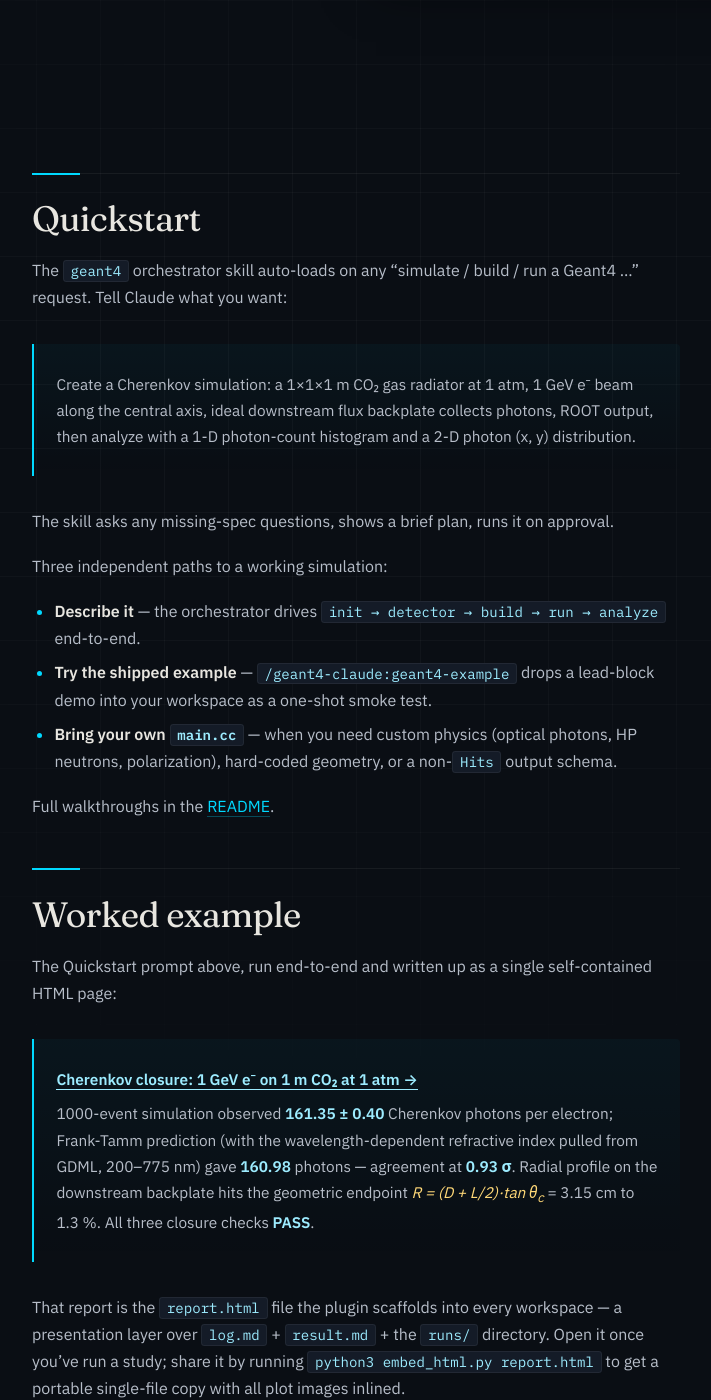
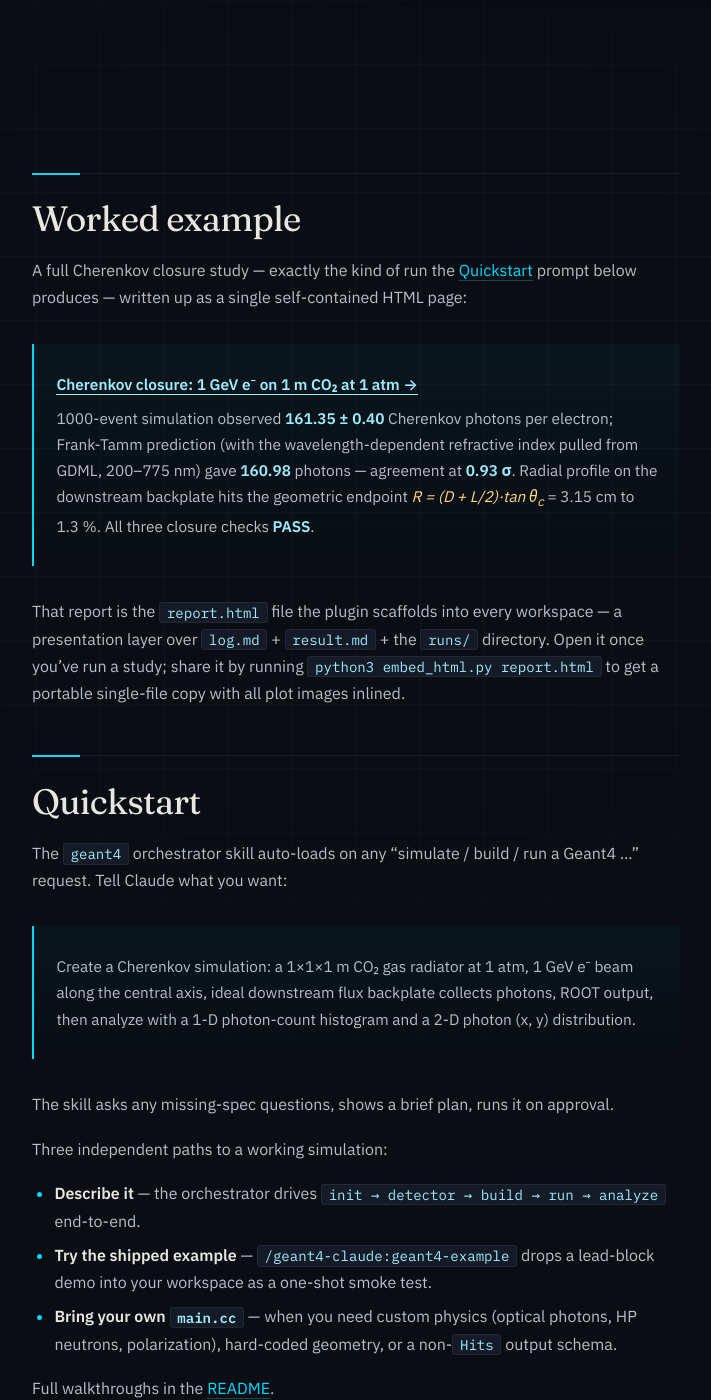
Before and after one commit to zhaozhiwen/geant4_claude, a Jekyll site: the page built from docs/index.md, in a window 1280 px wide and 1400 px high, scrolled down 1422 px. Shown: the whole window, without its empty margins (284-995 px from the left). Built offline with Jekyll 4.4.1, drawn with Linux system fonts in a browser that asks for light colours; part of the change alters nothing that is shown.

Commit message:
docs(pages): surface the Cherenkov worked example above Quickstart
Moves the worked-example section to the top of the body so it sits
directly under the closure-stats bar — the report is the strongest
proof point. Reworded the opener (no longer "Quickstart above") with
a #quickstart backlink.

Co-Authored-By: Claude Opus 4.7 (1M context) <noreply@anthropic.com>

```diff
--- a/docs/index.md
+++ b/docs/index.md
@@ -2,6 +2,16 @@
 layout: home
 title: geant4_claude
 ---
+
+## Worked example {#cherenkov}
+
+A full Cherenkov closure study — exactly the kind of run the [Quickstart](#quickstart) prompt below produces — written up as a single self-contained HTML page:
+
+> **[Cherenkov closure: 1 GeV e⁻ on 1 m CO₂ at 1 atm →](report_cherenkov.html)**
+>
+> 1000-event simulation observed **161.35 ± 0.40** Cherenkov photons per electron; Frank-Tamm prediction (with the wavelength-dependent refractive index pulled from GDML, 200–775 nm) gave **160.98** photons — agreement at **0.93 σ**. Radial profile on the downstream backplate hits the geometric endpoint *R = (D + L/2)·tan θ<sub>c</sub>* = 3.15 cm to 1.3 %. All three closure checks **PASS**.
+
+That report is the `report.html` file the plugin scaffolds into every workspace — a presentation layer over `log.md` + `result.md` + the `runs/` directory. Open it once you've run a study; share it by running `python3 embed_html.py report.html` to get a portable single-file copy with all plot images inlined.
 
 ## Quickstart
 
@@ -21,16 +31,6 @@ Three independent paths to a working simulation:
 - **Bring your own `main.cc`** — when you need custom physics (optical photons, HP neutrons, polarization), hard-coded geometry, or a non-`Hits` output schema.
 
 Full walkthroughs in the [README](https://github.com/zhaozhiwen/geant4_claude#quickstart).
-
-## Worked example {#cherenkov}
-
-The Quickstart prompt above, run end-to-end and written up as a single self-contained HTML page:
-
-> **[Cherenkov closure: 1 GeV e⁻ on 1 m CO₂ at 1 atm →](report_cherenkov.html)**
->
-> 1000-event simulation observed **161.35 ± 0.40** Cherenkov photons per electron; Frank-Tamm prediction (with the wavelength-dependent refractive index pulled from GDML, 200–775 nm) gave **160.98** photons — agreement at **0.93 σ**. Radial profile on the downstream backplate hits the geometric endpoint *R = (D + L/2)·tan θ<sub>c</sub>* = 3.15 cm to 1.3 %. All three closure checks **PASS**.
-
-That report is the `report.html` file the plugin scaffolds into every workspace — a presentation layer over `log.md` + `result.md` + the `runs/` directory. Open it once you've run a study; share it by running `python3 embed_html.py report.html` to get a portable single-file copy with all plot images inlined.
 
 ## What it does
 
```
